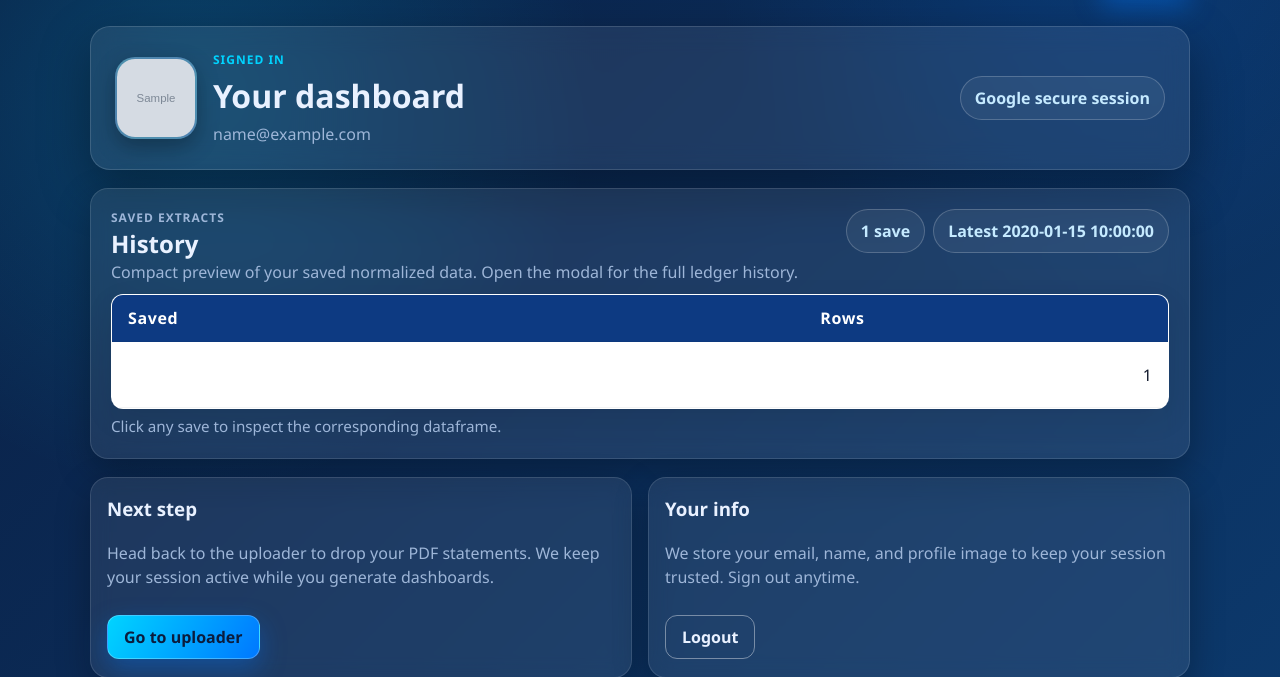
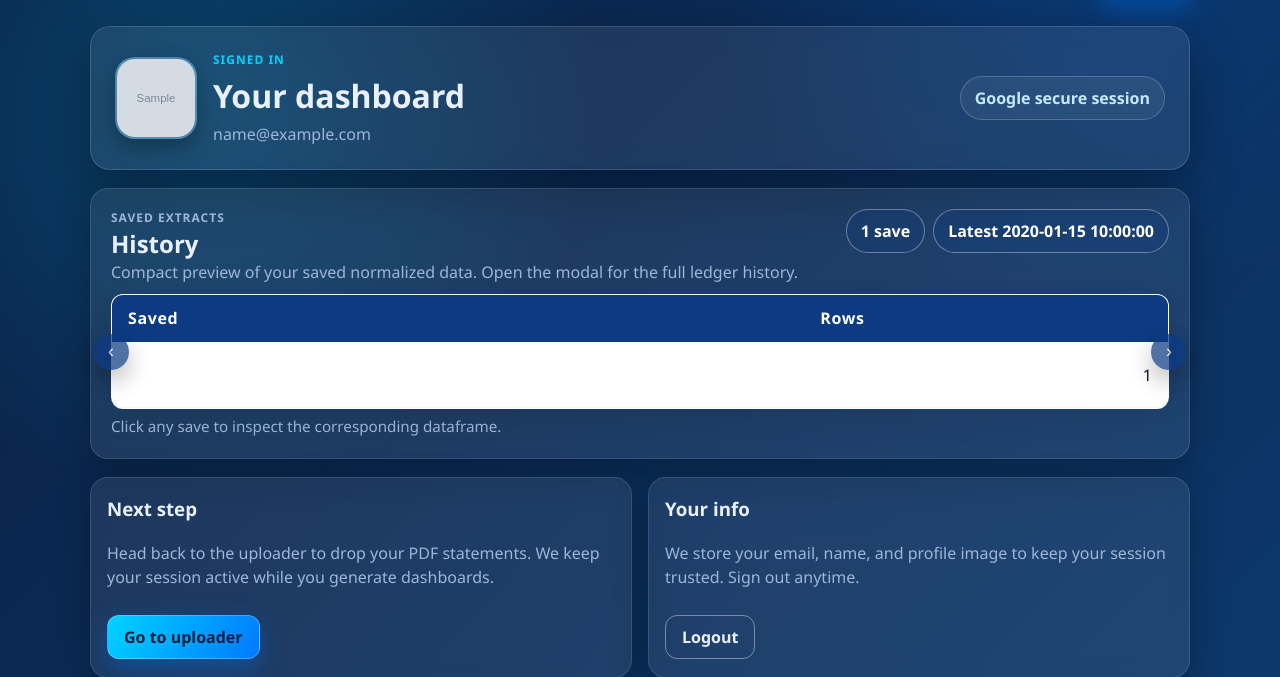
Before and after one commit to w2flovnishpratham/Easy_debit_summary_web_app, a Flask app: template templates/dashboard.html in a window 1280 px wide. Shown: the part 72-749 px from the top of the page. Run offline with Flask 3, Linux system fonts and the light colour scheme; the template is opened without the code that fills it: most values are stand-ins (such as "Sample title", 1, 10 or a date in 2020); grey boxes marked "Sample" are stand-in pictures.

Commit message:
color fix dashboard

```diff
--- a/templates/dashboard.html
+++ b/templates/dashboard.html
@@ -197,6 +197,16 @@
       align-items: center;
     }
 
+    .history-meta .pill {
+      background: rgba(13, 58, 130, 0.2);
+      border-color: rgba(255, 255, 255, 0.35);
+      color: #fff;
+    }
+
+    .history-table-frame {
+      position: relative;
+    }
+
     .history-table-wrapper {
       margin-top: 8px;
       border-radius: 12px;
@@ -204,6 +214,39 @@
       overflow: auto;
       background: #fff;
       box-shadow: 0 10px 30px rgba(0, 0, 0, 0.08);
+    }
+
+    .history-table-scroll {
+      position: absolute;
+      top: 50%;
+      transform: translateY(-50%);
+      width: 36px;
+      height: 36px;
+      border-radius: 50%;
+      border: none;
+      background: rgba(13, 58, 130, 0.9);
+      color: #fff;
+      font-size: 1.1rem;
+      cursor: pointer;
+      display: flex;
+      align-items: center;
+      justify-content: center;
+      z-index: 2;
+      box-shadow: 0 10px 25px rgba(0, 0, 0, 0.35);
+      opacity: 0.8;
+      transition: opacity 0.2s ease;
+    }
+
+    .history-table-scroll:hover {
+      opacity: 1;
+    }
+
+    .history-table-scroll-left {
+      left: -18px;
+    }
+
+    .history-table-scroll-right {
+      right: -18px;
     }
 
     .history-table {
@@ -533,8 +576,10 @@
       {% if history_error %}
         <p class="muted">History unavailable: {{ history_error }}</p>
       {% elif history_entries %}
-        <div class="history-table-wrapper">
-          <table class="history-table">
+        <div class="history-table-frame">
+          <button class="history-table-scroll history-table-scroll-left" type="button" aria-label="Scroll history left">‹</button>
+          <div class="history-table-wrapper">
+            <table class="history-table">
             <thead>
               <tr>
                 <th>Saved</th>
@@ -563,6 +608,8 @@
               {% endfor %}
             </tbody>
           </table>
+          </div>
+          <button class="history-table-scroll history-table-scroll-right" type="button" aria-label="Scroll history right">›</button>
         </div>
         <div class="history-actions">
           <p class="history-note" style="margin:0;">Click any save to inspect the corresponding dataframe.</p>
@@ -780,5 +827,31 @@
       });
     })();
   </script>
+  <script>
+    (function() {
+      const frames = document.querySelectorAll('.history-table-frame');
+      frames.forEach((frame) => {
+        const container = frame.querySelector('.history-table-wrapper');
+        const left = frame.querySelector('.history-table-scroll-left');
+        const right = frame.querySelector('.history-table-scroll-right');
+        if (!container || !left || !right) return;
+        const step = 160;
+        left.addEventListener('click', () => {
+          container.scrollBy({ left: -step, behavior: 'smooth' });
+        });
+        right.addEventListener('click', () => {
+          container.scrollBy({ left: step, behavior: 'smooth' });
+        });
+        function updateButtons() {
+          const maxScroll = container.scrollWidth - container.clientWidth;
+          left.disabled = container.scrollLeft <= 0;
+          right.disabled = container.scrollLeft >= maxScroll;
+        }
+        container.addEventListener('scroll', updateButtons);
+        window.addEventListener('resize', updateButtons);
+        updateButtons();
+      });
+    })();
+  </script>
 </body>
 </html>
```
